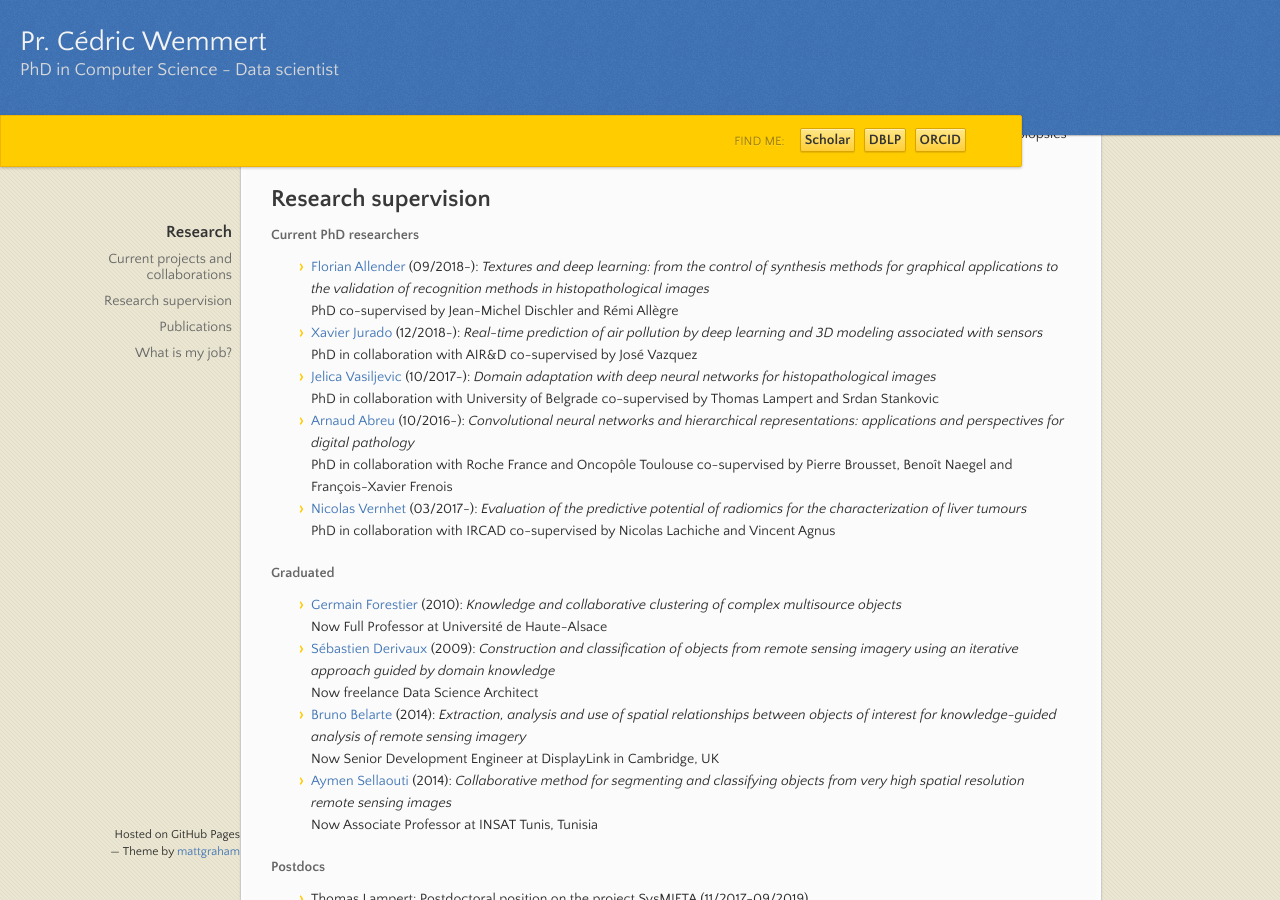
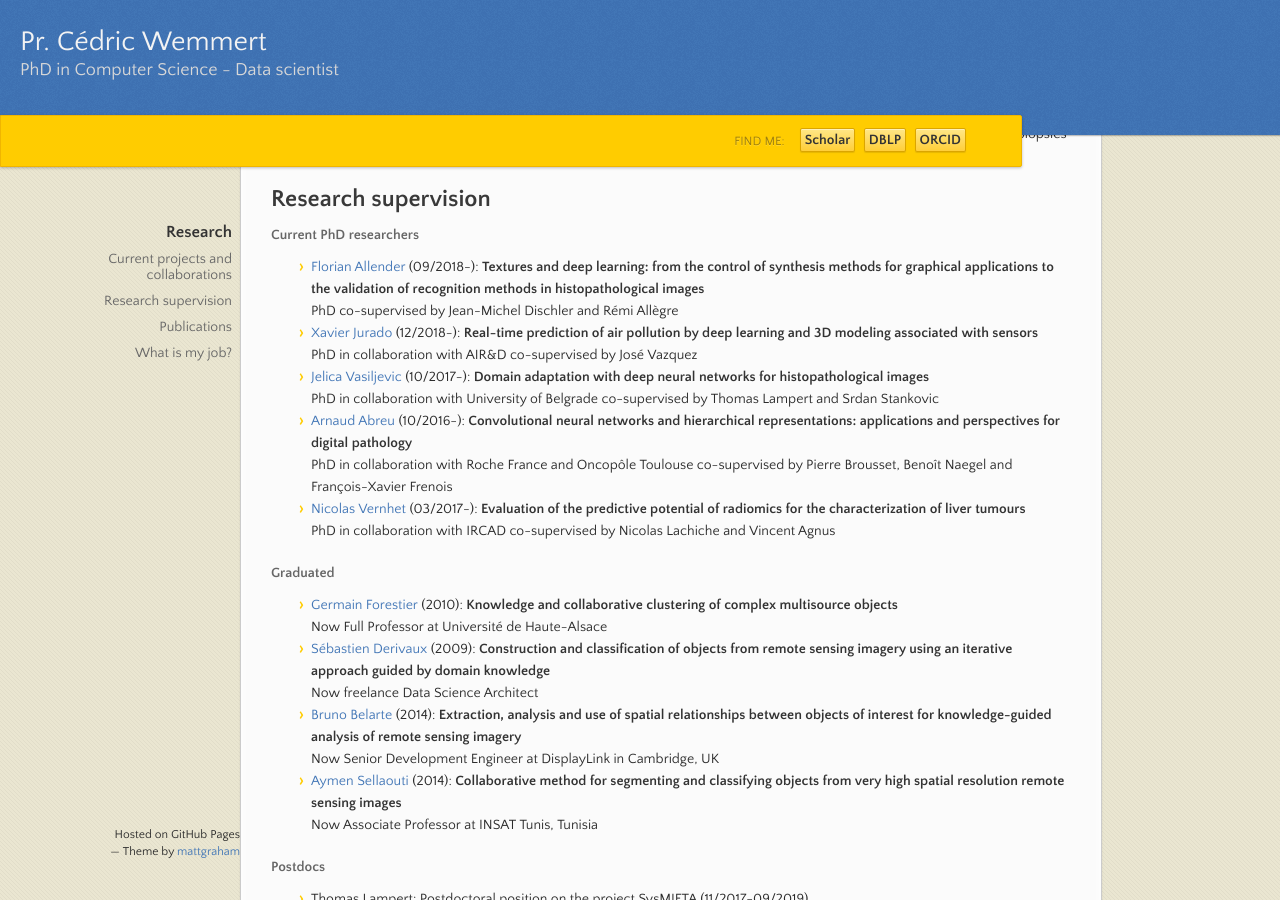
Before and after one commit to wemmertc/webpage, a Jekyll site: the page built from index.md, in a window 1280 px wide and 900 px high, scrolled down 553 px. Built offline with Jekyll 4.4.1, drawn with Linux system fonts in a browser that asks for light colours.

Commit message:
publishing

```diff
--- a/_includes/graduated.md
+++ b/_includes/graduated.md
@@ -1,8 +1,8 @@
- * [Germain Forestier](http://germain-forestier.info) (2010): *Knowledge and collaborative clustering of complex multisource objects*
+ * [Germain Forestier](http://germain-forestier.info) (2010): **Knowledge and collaborative clustering of complex multisource objects**
 Now Full Professor at Université de Haute-Alsace
- * [Sébastien Derivaux](https://www.linkedin.com/in/sebastienderivaux/) (2009): *Construction and classification of objects from remote sensing imagery using an iterative approach guided by domain knowledge*
+ * [Sébastien Derivaux](https://www.linkedin.com/in/sebastienderivaux/) (2009): **Construction and classification of objects from remote sensing imagery using an iterative approach guided by domain knowledge**
 Now freelance Data Science Architect
- * [Bruno Belarte](https://www.linkedin.com/in/bruno-belarte-7b063b83) (2014): *Extraction, analysis and use of spatial relationships between objects of interest for knowledge-guided analysis of remote sensing imagery*
+ * [Bruno Belarte](https://www.linkedin.com/in/bruno-belarte-7b063b83) (2014): **Extraction, analysis and use of spatial relationships between objects of interest for knowledge-guided analysis of remote sensing imagery**
 Now Senior Development Engineer at DisplayLink in Cambridge, UK
- * [Aymen Sellaouti](https://www.linkedin.com/in/aymen-sellaouti-b0427731/) (2014): *Collaborative method for segmenting and classifying objects from very high spatial resolution remote sensing images*
+ * [Aymen Sellaouti](https://www.linkedin.com/in/aymen-sellaouti-b0427731/) (2014): **Collaborative method for segmenting and classifying objects from very high spatial resolution remote sensing images**
 Now Associate Professor at INSAT Tunis, Tunisia
--- a/_includes/phd_students.md
+++ b/_includes/phd_students.md
@@ -1,10 +1,10 @@
- * [Florian Allender](https://www.linkedin.com/in/florian-allender-269986136/?originalSubdomain=fr) (09/2018-): *Textures and deep learning: from the control of synthesis methods for graphical applications to the validation of recognition methods in histopathological images*
+ * [Florian Allender](https://www.linkedin.com/in/florian-allender-269986136/?originalSubdomain=fr) (09/2018-): **Textures and deep learning: from the control of synthesis methods for graphical applications to the validation of recognition methods in histopathological images**
 PhD co-supervised by Jean-Michel Dischler and Rémi Allègre
- * [Xavier Jurado]() (12/2018-): *Real-time prediction of air pollution by deep learning and 3D modeling associated with sensors*
+ * [Xavier Jurado]() (12/2018-): **Real-time prediction of air pollution by deep learning and 3D modeling associated with sensors**
 PhD in collaboration with AIR&D co-supervised by José Vazquez
- * [Jelica Vasiljevic]() (10/2017-): *Domain adaptation with deep neural networks for histopathological images*
+ * [Jelica Vasiljevic]() (10/2017-): **Domain adaptation with deep neural networks for histopathological images**
 PhD in collaboration with University of Belgrade co-supervised by Thomas Lampert and Srdan Stankovic
- * [Arnaud Abreu]() (10/2016-): *Convolutional neural networks and hierarchical representations: applications and perspectives for digital pathology*
+ * [Arnaud Abreu]() (10/2016-): **Convolutional neural networks and hierarchical representations: applications and perspectives for digital pathology**
 PhD in collaboration with Roche France and Oncopôle Toulouse co-supervised by Pierre Brousset, Benoît Naegel and François-Xavier Frenois
- * [Nicolas Vernhet]() (03/2017-): *Evaluation of the predictive potential of radiomics for the characterization of liver tumours*
+ * [Nicolas Vernhet]() (03/2017-): **Evaluation of the predictive potential of radiomics for the characterization of liver tumours**
 PhD in collaboration with IRCAD co-supervised by Nicolas Lachiche and Vincent Agnus
```
Also changed, not shown: 1 other file.
